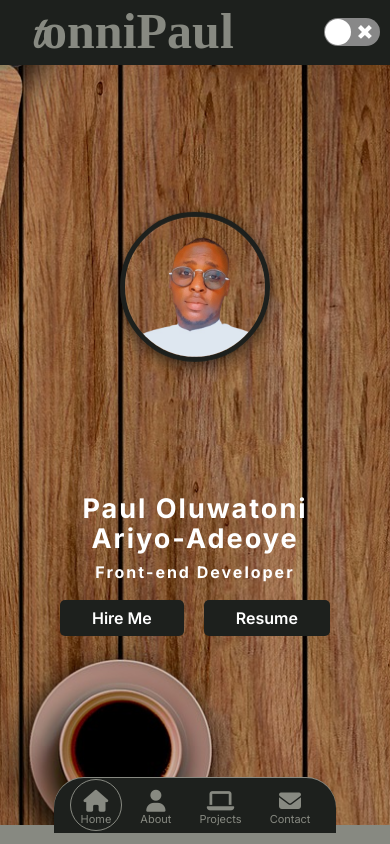
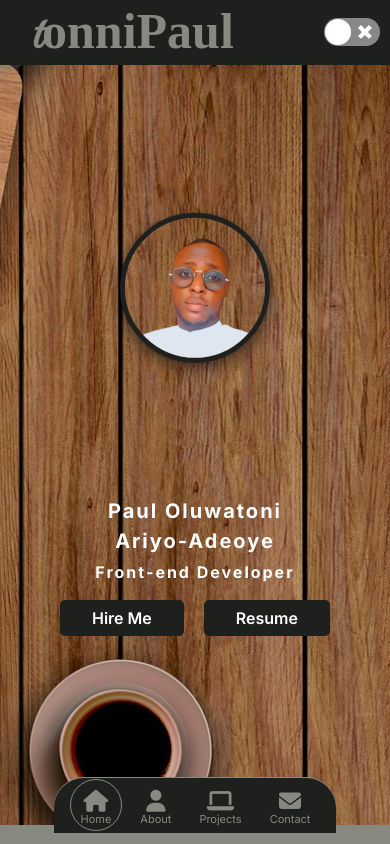
Before and after one commit to TonniPaul/contact, a React (Create React App) app: page / in a window 390 px wide. Shown: the top 844 px of the page. Built offline with nearby package versions, Linux system fonts and the light colour scheme; a web font is replaced by a local one.

Commit message:
Reduced font size for mobile view

```diff
--- a/src/components/hero.css
+++ b/src/components/hero.css
@@ -22,6 +22,7 @@
    flex-direction: column;
    align-items: center;
    padding: 10rem 0;
+   width: 100%;
 }
 .hero--text{
   letter-spacing: 2px;
@@ -143,3 +144,8 @@
       padding: 2rem 0 12rem;
    }
 }
+@media(max-width: 500px){
+   .hero--text{
+      font-size: 20px;
+   }
+}
```
